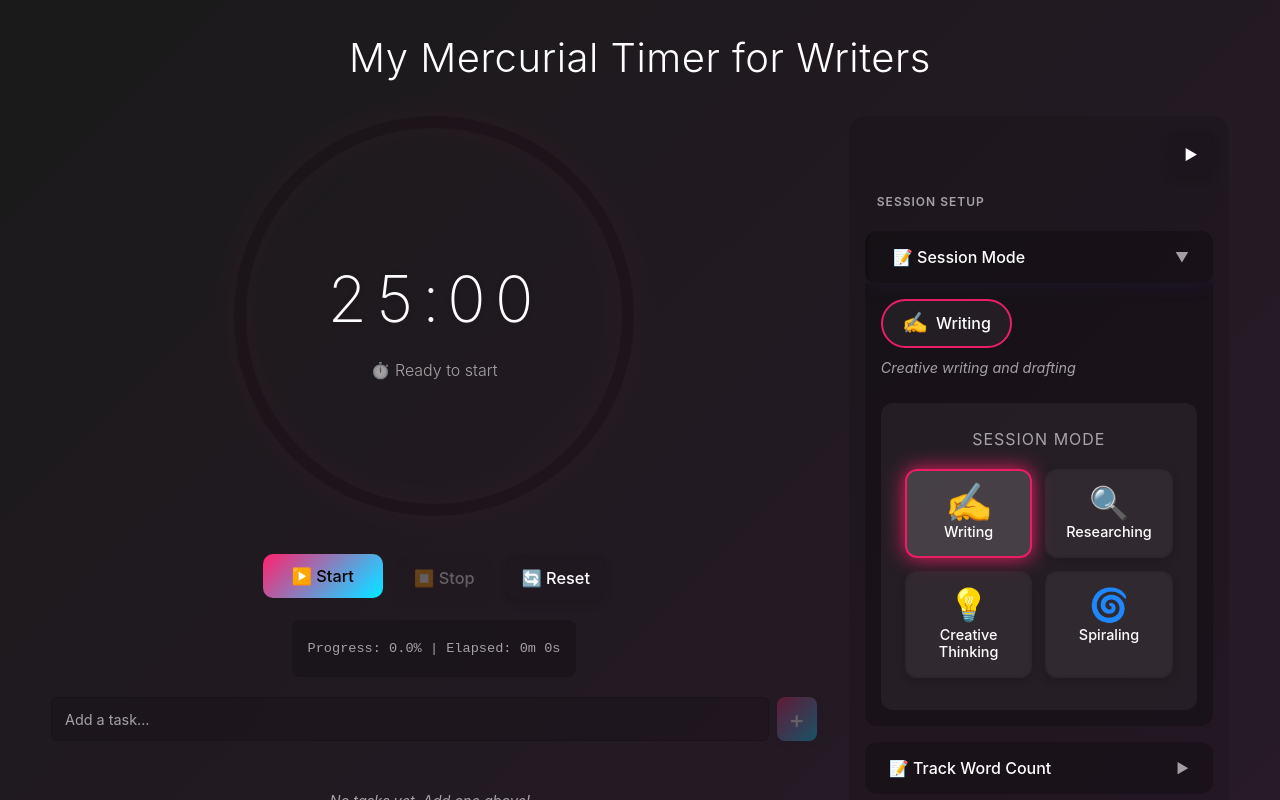
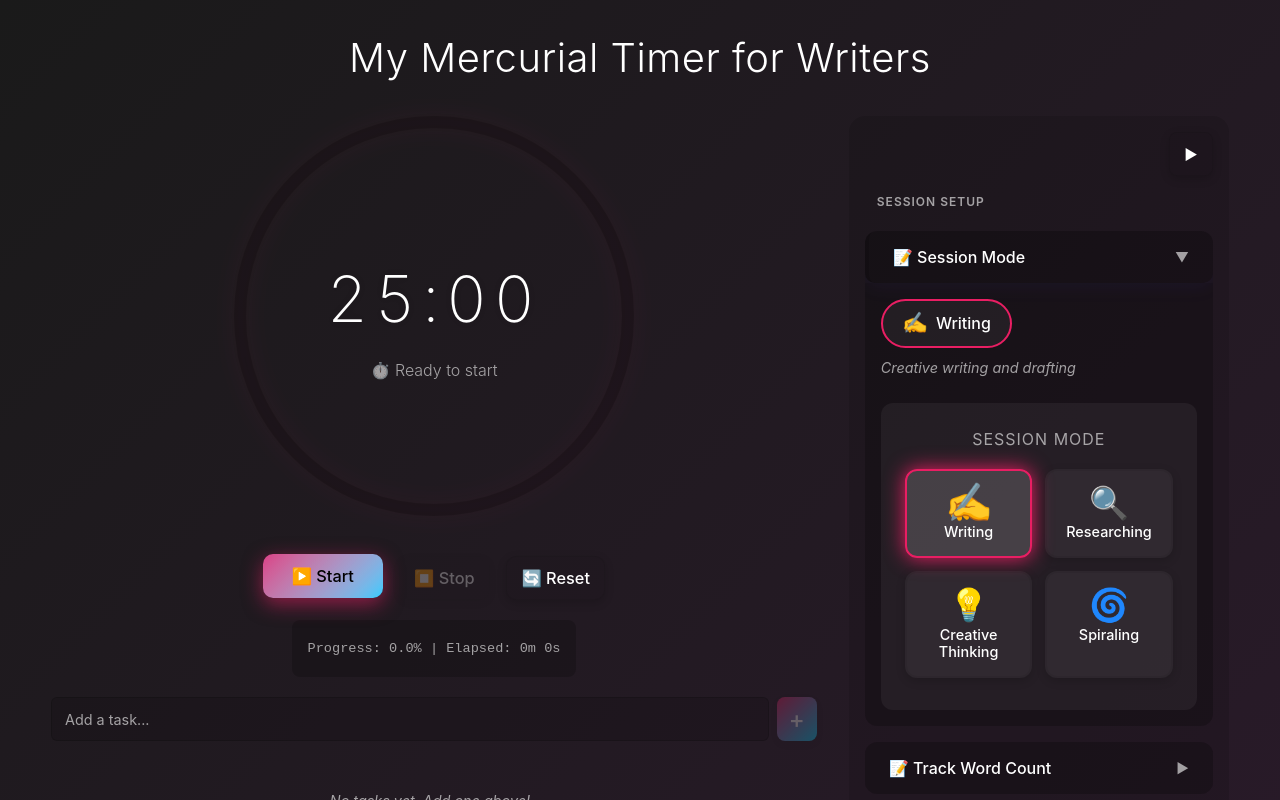
Before and after one commit to KristinaKay/writing-timer, a React (Vite) app: page / in a window 1280 px wide. In both pictures the pointer is over the button "▶️ Start". Shown: the top 800 px of the page. Built offline with nearby package versions, Linux system fonts and the light colour scheme.

Commit message:
style: Soften and blur .btn-primary gradient for smoother appearance

```diff
--- a/src/App.css
+++ b/src/App.css
@@ -465,16 +465,22 @@ button {
 }
 
 .btn-primary {
-  background: linear-gradient(135deg, var(--theme-primary) 0%, var(--theme-secondary) 100%);
+  background:
+    linear-gradient(135deg,
+      color-mix(in srgb, var(--theme-primary) 85%, var(--theme-secondary)) 0%,
+      color-mix(in srgb, var(--theme-secondary) 85%, var(--theme-primary)) 100%
+    );
   color: var(--text-color-inverse);
   min-width: 120px;
   padding: 0.56rem 1.2rem;
+  filter: blur(0.3px);
+  backdrop-filter: blur(4px);
 }
 
 .btn-primary:hover {
   transform: translateY(-2px);
-  box-shadow: 0 6px 20px rgba(var(--theme-primary), 0.5);
-  filter: brightness(1.1);
+  box-shadow: 0 6px 20px color-mix(in srgb, var(--theme-primary) 50%, transparent);
+  filter: brightness(1.1) blur(0.2px);
 }
 
 .btn-primary:active {
```
